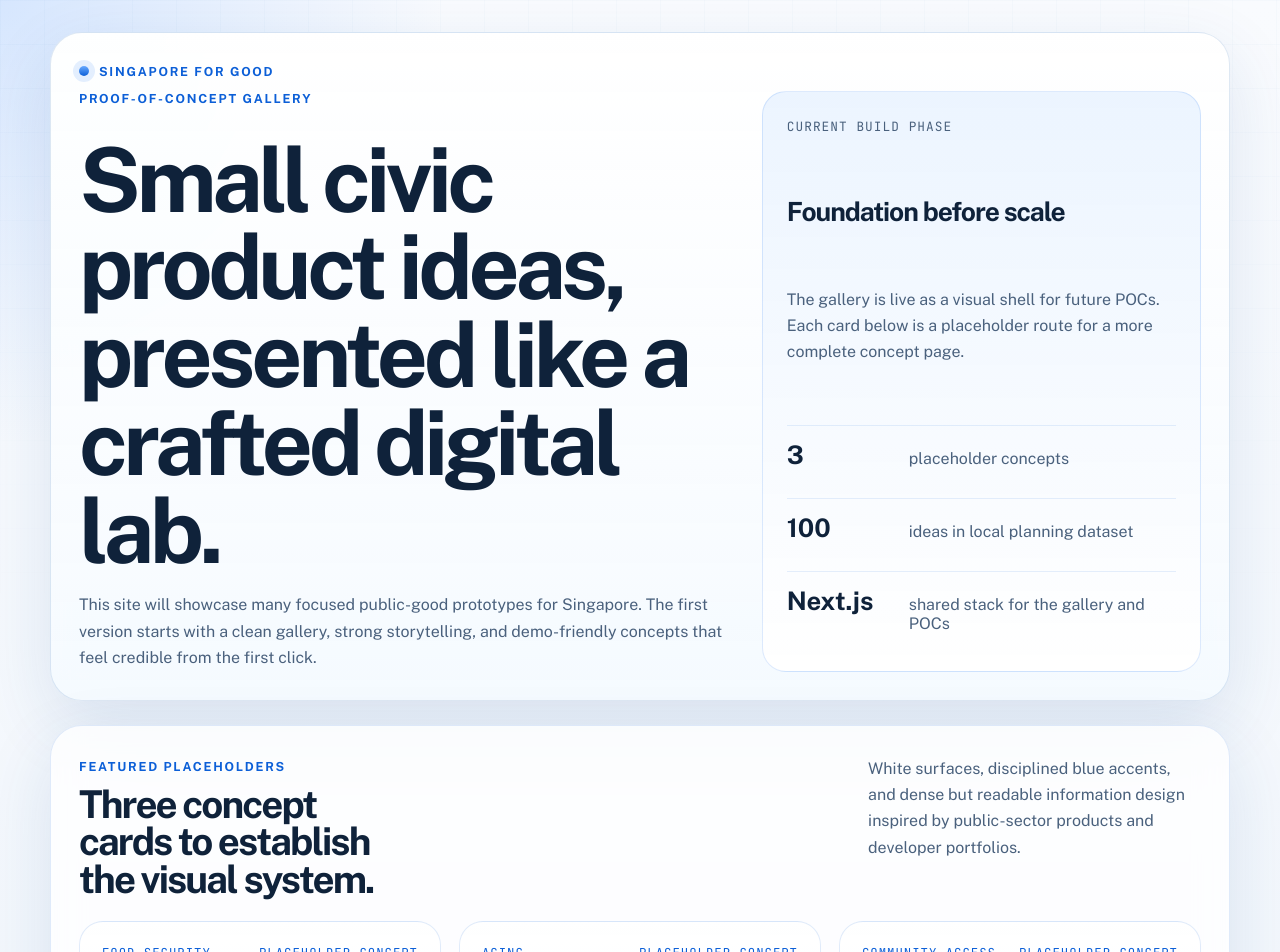
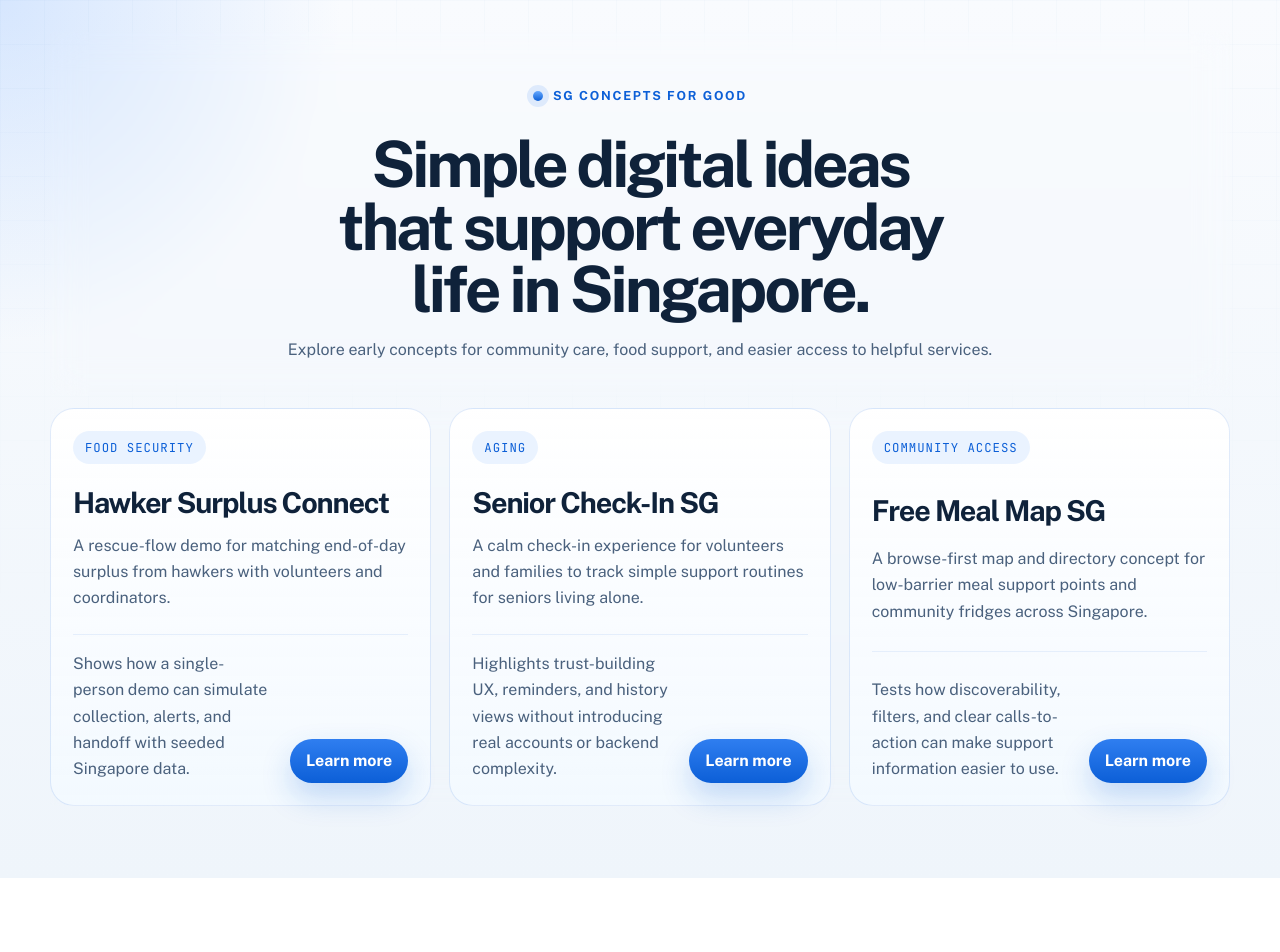
Before and after one commit to nc1z/concepts-for-good, a Next.js app: page / in a window 1280 px wide. Shown: the top 952 px of the page. After the commit the page ends 878 px from the top, so only its background shows below. Built offline with nearby package versions, Linux system fonts and the light colour scheme.

Commit message:
feat: base landing page

```diff
--- a/app/globals.css
+++ b/app/globals.css
@@ -63,16 +63,14 @@ a {
 }
 
 .hero {
-  padding: 28px;
-  border: 1px solid var(--surface-border);
-  border-radius: var(--radius-xl);
-  background: linear-gradient(180deg, rgba(255, 255, 255, 0.97), rgba(245, 250, 255, 0.9));
-  box-shadow: var(--shadow);
+  display: grid;
+  justify-items: center;
+  gap: 18px;
+  padding: 56px 28px 32px;
+  text-align: center;
 }
 
 .hero__eyebrow,
-.hero__kicker,
-.section-heading__kicker,
 .detail-hero__kicker,
 .detail-card__label {
   display: inline-flex;
@@ -94,16 +92,8 @@ a {
   box-shadow: 0 0 0 6px rgba(47, 126, 240, 0.12);
 }
 
-.hero__content {
-  display: grid;
-  grid-template-columns: minmax(0, 1.35fr) minmax(280px, 0.9fr);
-  gap: 24px;
-  align-items: stretch;
-}
-
 .hero h1,
 .detail-hero h1,
-.section-heading h2,
 .detail-card h2 {
   margin: 0;
   line-height: 0.98;
@@ -111,17 +101,15 @@ a {
 }
 
 .hero h1 {
-  max-width: 11ch;
-  font-size: clamp(3.2rem, 7vw, 6.25rem);
+  max-width: 16ch;
+  font-size: clamp(2.4rem, 5vw, 4.2rem);
 }
 
 .hero__lede,
-.section-heading__body,
 .detail-hero p,
 .detail-card p,
 .poc-card__body p,
-.poc-card__footer p,
-.hero__panel p {
+.poc-card__footer p {
   margin: 0;
   color: var(--text-soft);
   line-height: 1.65;
@@ -129,82 +117,13 @@ a {
 
 .hero__copy {
   display: grid;
-  gap: 18px;
-}
-
-.hero__panel {
-  display: grid;
-  gap: 18px;
-  padding: 24px;
-  border: 1px solid rgba(47, 126, 240, 0.16);
-  border-radius: var(--radius-lg);
-  background:
-    linear-gradient(180deg, rgba(235, 244, 255, 0.95), rgba(255, 255, 255, 0.88)),
-    var(--surface-strong);
-}
-
-.hero__panel-label {
-  font-family: var(--font-mono), monospace;
-  font-size: 0.8rem;
-  letter-spacing: 0.08em;
-  text-transform: uppercase;
-}
-
-.hero__panel h2 {
-  margin: 0;
-  font-size: 1.65rem;
-  letter-spacing: -0.04em;
-}
-
-.hero__stats {
-  display: grid;
-  gap: 14px;
-  margin: 0;
-}
-
-.hero__stats div {
-  display: grid;
-  grid-template-columns: 110px 1fr;
-  gap: 12px;
-  align-items: baseline;
-  padding-top: 14px;
-  border-top: 1px solid rgba(12, 95, 215, 0.1);
-}
-
-.hero__stats dt {
-  font-size: 1.6rem;
-  font-weight: 700;
-  color: var(--text);
-}
-
-.hero__stats dd {
-  margin: 0;
-  color: var(--text-soft);
+  gap: 16px;
+  max-width: 760px;
+  justify-items: center;
 }
 
 .gallery {
-  margin-top: 24px;
-  padding: 30px 28px 34px;
-  border: 1px solid rgba(12, 95, 215, 0.12);
-  border-radius: var(--radius-xl);
-  background: rgba(255, 255, 255, 0.78);
-  box-shadow: var(--shadow);
-}
-
-.section-heading {
-  display: flex;
-  justify-content: space-between;
-  gap: 24px;
-  margin-bottom: 22px;
-}
-
-.section-heading h2 {
-  max-width: 12ch;
-  font-size: clamp(1.9rem, 3vw, 3rem);
-}
-
-.section-heading__body {
-  max-width: 34ch;
+  margin-top: 12px;
 }
 
 .card-grid {
@@ -234,7 +153,6 @@ a {
   box-shadow: 0 18px 40px rgba(20, 77, 151, 0.14);
 }
 
-.poc-card__meta,
 .poc-card__footer {
   display: flex;
   justify-content: space-between;
@@ -242,6 +160,13 @@ a {
 }
 
 .poc-card__meta {
+  display: inline-flex;
+  align-items: center;
+  align-self: start;
+  width: fit-content;
+  padding: 8px 12px;
+  border-radius: 999px;
+  background: var(--blue-soft);
   color: var(--blue-strong);
   font-family: var(--font-mono), monospace;
   font-size: 0.77rem;
@@ -251,18 +176,13 @@ a {
 
 .poc-card__body {
   display: grid;
-  gap: 18px;
+  gap: 14px;
 }
 
 .poc-card__body h3 {
-  margin: 6px 0 0;
+  margin: 0;
   font-size: 1.8rem;
   letter-spacing: -0.04em;
-}
-
-.poc-card__accent {
-  color: var(--blue-strong);
-  font-weight: 700;
 }
 
 .poc-card__footer {
@@ -353,16 +273,10 @@ a {
 }
 
 @media (max-width: 960px) {
-  .hero__content,
   .detail-hero,
-  .section-heading,
   .card-grid,
   .detail-grid {
     grid-template-columns: 1fr;
-  }
-
-  .section-heading {
-    display: grid;
   }
 }
 
--- a/app/page.tsx
+++ b/app/page.tsx
@@ -8,76 +8,30 @@ export default function Home() {
       <section className="hero">
         <div className="hero__eyebrow">
           <span className="hero__eyebrow-dot" />
-          Singapore For Good
+          SG Concepts for Good
         </div>
-        <div className="hero__content">
-          <div className="hero__copy">
-            <p className="hero__kicker">Proof-of-concept gallery</p>
-            <h1>Small civic product ideas, presented like a crafted digital lab.</h1>
-            <p className="hero__lede">
-              This site will showcase many focused public-good prototypes for
-              Singapore. The first version starts with a clean gallery, strong
-              storytelling, and demo-friendly concepts that feel credible from
-              the first click.
-            </p>
-          </div>
-
-          <aside className="hero__panel">
-            <p className="hero__panel-label">Current build phase</p>
-            <h2>Foundation before scale</h2>
-            <p>
-              The gallery is live as a visual shell for future POCs. Each card
-              below is a placeholder route for a more complete concept page.
-            </p>
-            <dl className="hero__stats">
-              <div>
-                <dt>3</dt>
-                <dd>placeholder concepts</dd>
-              </div>
-              <div>
-                <dt>100</dt>
-                <dd>ideas in local planning dataset</dd>
-              </div>
-              <div>
-                <dt>Next.js</dt>
-                <dd>shared stack for the gallery and POCs</dd>
-              </div>
-            </dl>
-          </aside>
+        <div className="hero__copy">
+          <h1>Simple digital ideas that support everyday life in Singapore.</h1>
+          <p className="hero__lede">
+            Explore early concepts for community care, food support, and easier
+            access to helpful services.
+          </p>
         </div>
       </section>
 
       <section className="gallery">
-        <div className="section-heading">
-          <div>
-            <p className="section-heading__kicker">Featured placeholders</p>
-            <h2>Three concept cards to establish the visual system.</h2>
-          </div>
-          <p className="section-heading__body">
-            White surfaces, disciplined blue accents, and dense but readable
-            information design inspired by public-sector products and developer
-            portfolios.
-          </p>
-        </div>
-
         <div className="card-grid">
           {pocCards.map((card) => (
             <article key={card.slug} className="poc-card">
-              <div className="poc-card__meta">
-                <span>{card.category}</span>
-                <span>{card.status}</span>
-              </div>
+              <div className="poc-card__meta">{card.category}</div>
               <div className="poc-card__body">
-                <div>
-                  <p className="poc-card__accent">{card.accent}</p>
-                  <h3>{card.title}</h3>
-                </div>
+                <h3>{card.title}</h3>
                 <p>{card.summary}</p>
               </div>
               <div className="poc-card__footer">
                 <p>{card.impact}</p>
                 <Link href={`/pocs/${card.slug}`} className="poc-card__link">
-                  Open placeholder
+                  Learn more
                 </Link>
               </div>
             </article>
```
